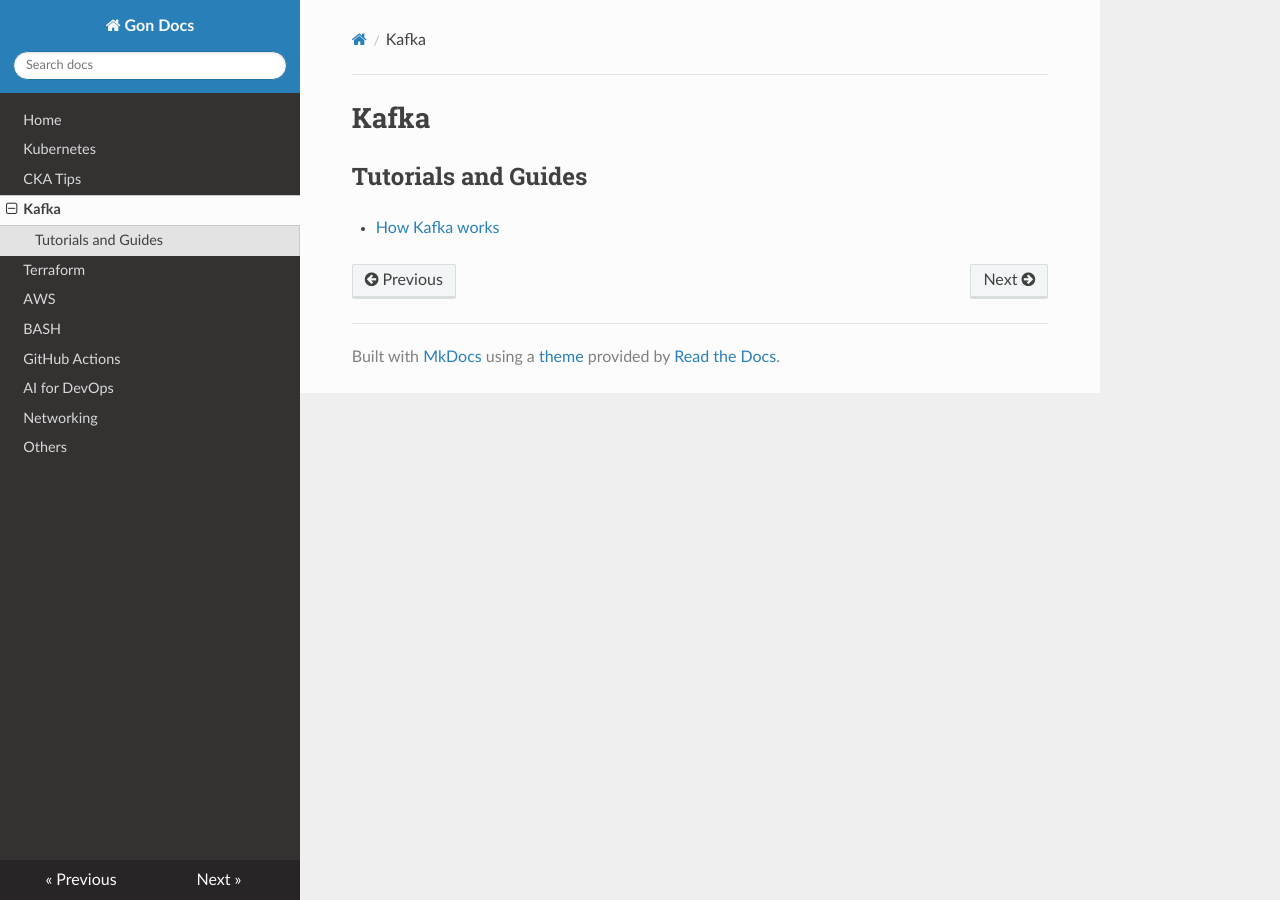
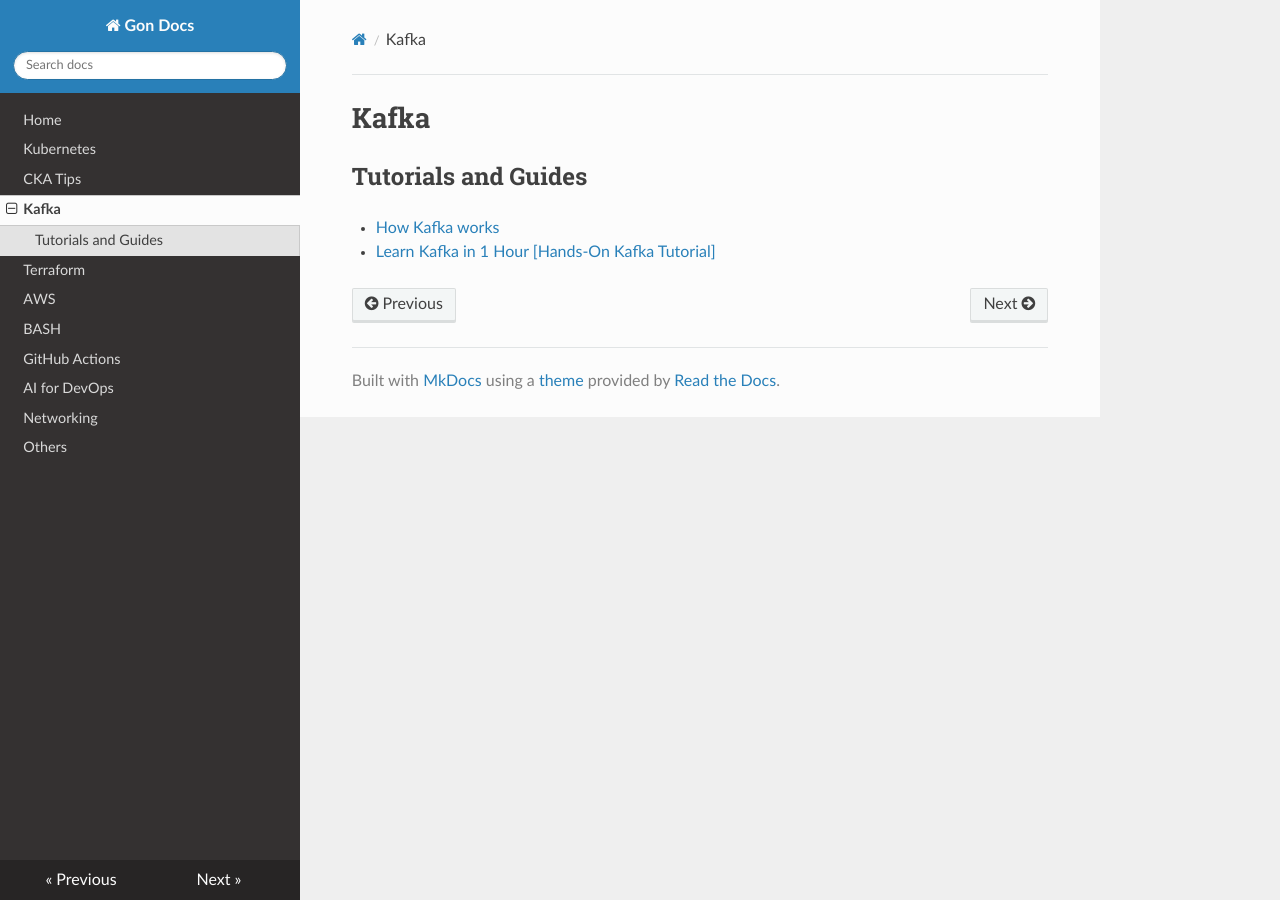
Before and after one commit to gonkun/gonkun, an MkDocs documentation site: the page built from docs/kafka.md, in a window 1280 px wide. Built offline with MkDocs 1.6.1, drawn with Linux system fonts in a browser that asks for light colours; nearby versions of some CDN libraries.

Commit message:
Adding videotutorial kafka

```diff
--- a/docs/kafka.md
+++ b/docs/kafka.md
@@ -3,3 +3,4 @@
 ## Tutorials and Guides
 
 * [How Kafka works](https://newsletter.systemdesign.one/p/how-kafka-works?img=https%3A%2F%2Fsubstack-post-media.s3.amazonaws.com%2Fpublic%2Fimages%2F44381f1d-2081-42cf-b9b7-b1200d42284d_1999x750.png&open=false)
+* [Learn Kafka in 1 Hour [Hands-On Kafka Tutorial]](https://www.youtube.com/watch?v=B7CwU_tNYIE)
```
Also changed, not shown: site/index.html, site/kafka/index.html, site/search/search_index.json, site/sitemap.xml, 1 other file.
